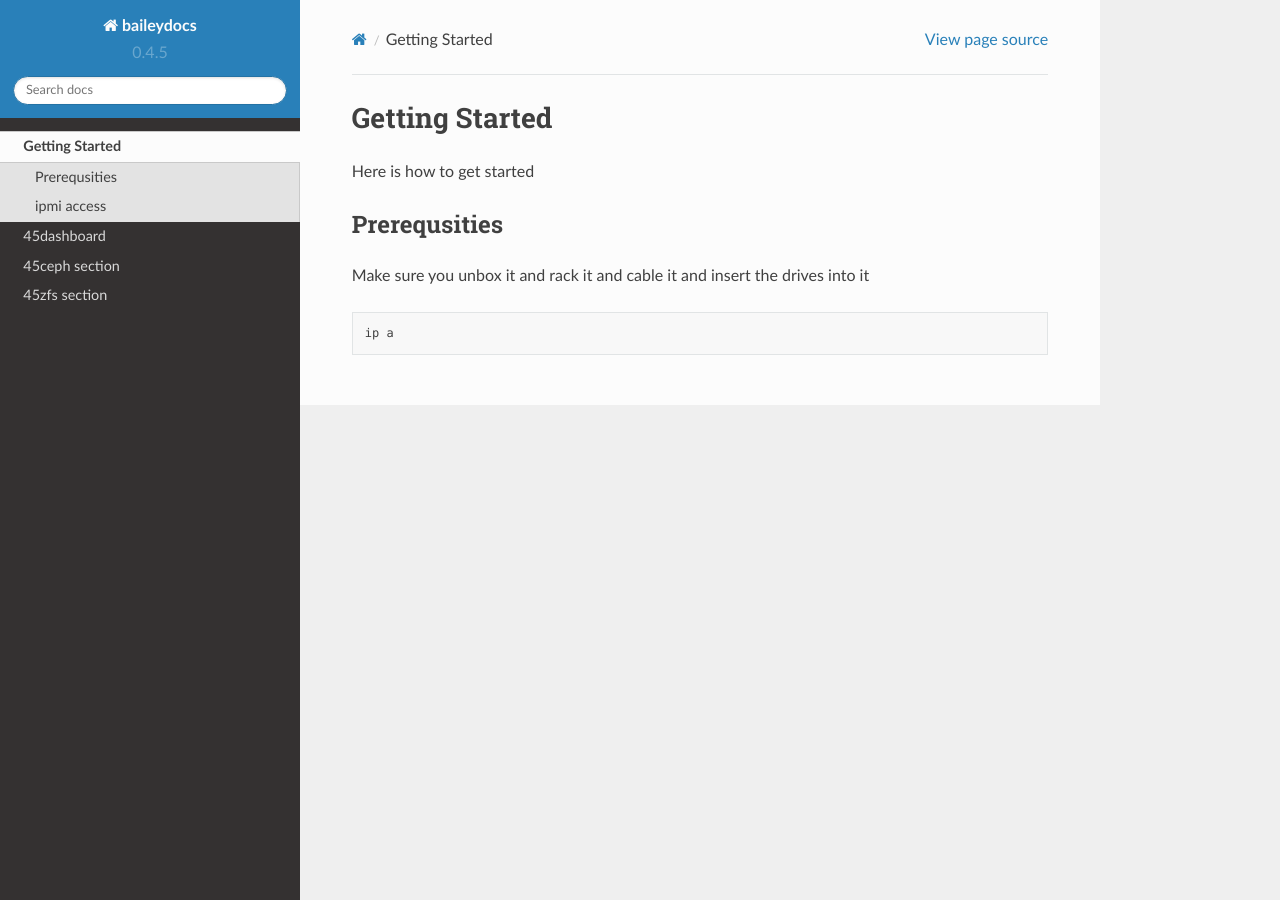
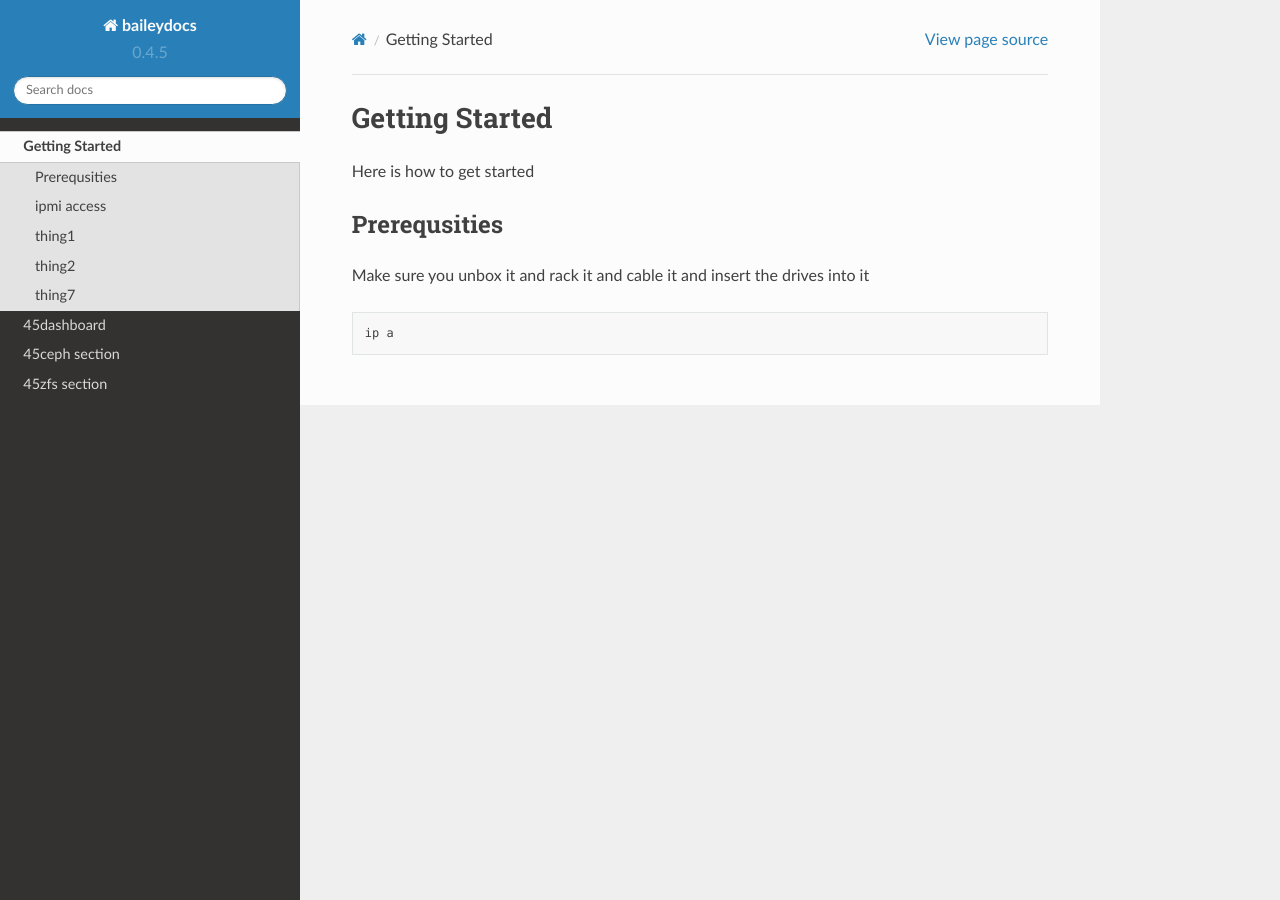
Before and after one commit to bailey-97/readthedocs-tutorial, a Sphinx documentation site: the page built from docs/getting-started/index.rst, in a window 1280 px wide. Built offline with Sphinx 7.4.7 and the Read the Docs theme 2.0.0, drawn with Linux system fonts in a browser that asks for light colours.

Commit message:
Update index.rst

```diff
--- a/docs/getting-started/index.rst
+++ b/docs/getting-started/index.rst
@@ -36,3 +36,57 @@
 .. raw:: html
 
    <!---
+
+thing1
+^^^^^^^^^^^
+
+.. raw:: html
+
+   --->
+
+.. toctree::
+   :maxdepth: 1
+   :hidden:
+
+    Intial Access and Remote Management <accessing-45dashboard>
+
+
+.. raw:: html
+
+   <!---
+
+thing2
+^^^^^^^^^^^
+
+.. raw:: html
+
+   --->
+
+.. toctree::
+   :maxdepth: 1
+   :hidden:
+
+    Intial Access and Remote Management <networking>
+
+
+.. raw:: html
+
+   <!---
+
+thing7
+^^^^^^^^^^^
+
+.. raw:: html
+
+   --->
+
+.. toctree::
+   :maxdepth: 1
+   :hidden:
+
+    Intial Access and Remote Management <initial-setup>
+
+
+.. raw:: html
+
+   <!---
```
